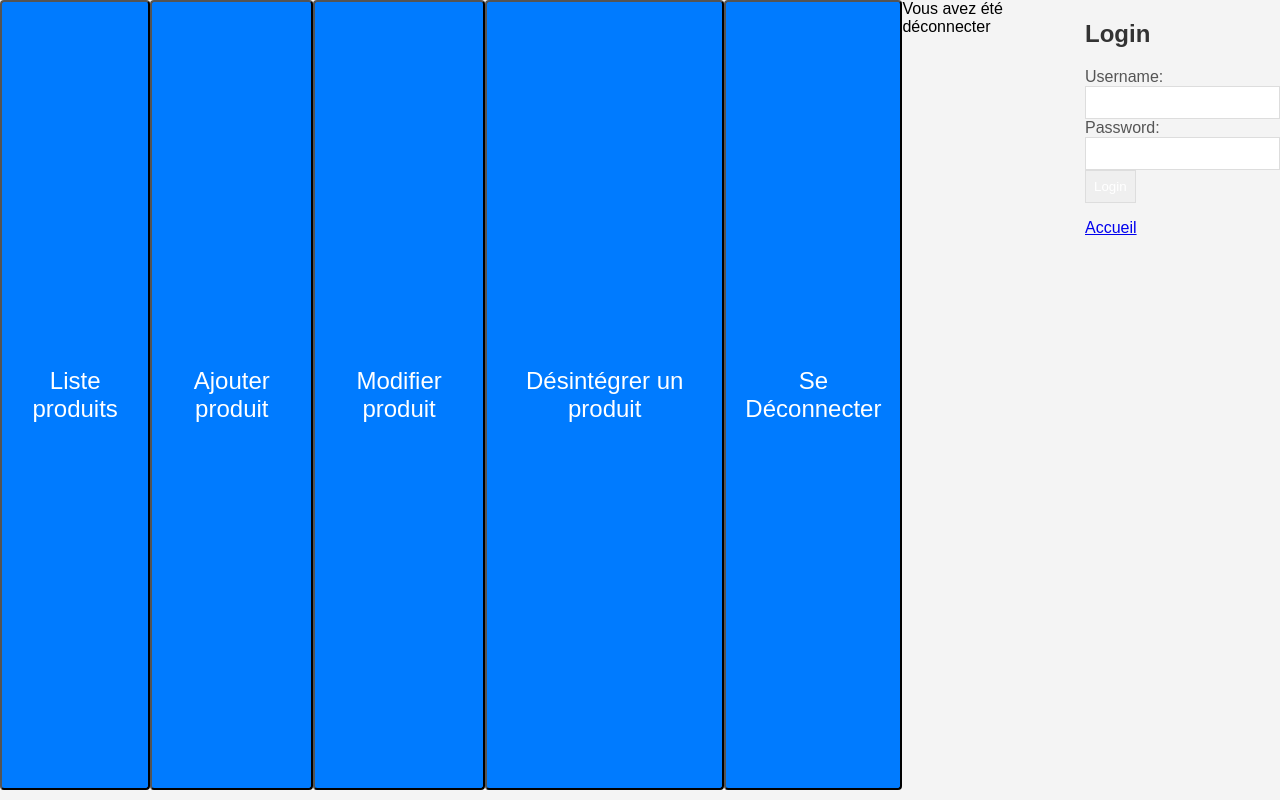
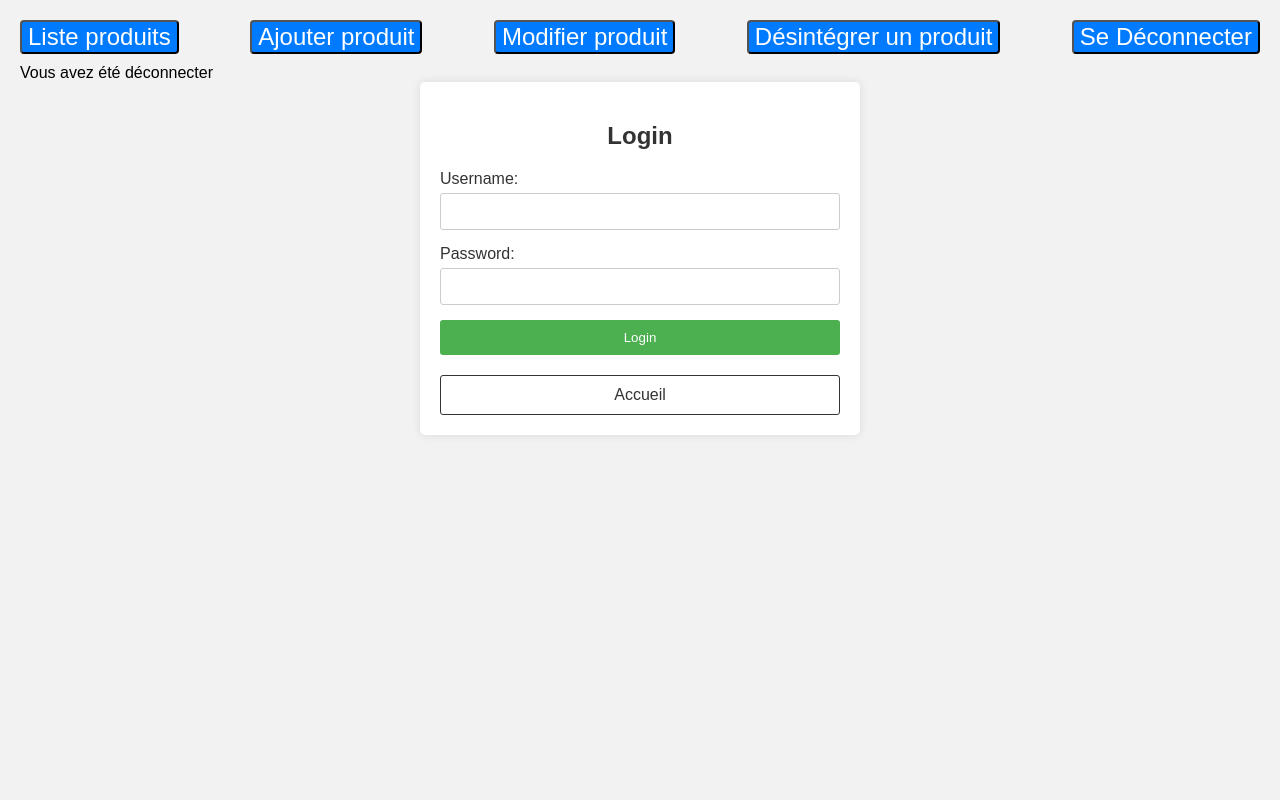
Before and after one commit to RonanLes/LPMI_2023_Groupe3, a PHP site: page /index.php?page=login&deco=y in a window 1280 px wide. Run offline with PHP 8.4, Linux system fonts and the light colour scheme; the visitor is signed in with stand-in values (Sample User, id 1).

Commit message:
madification de toutes les vues et correction de l'affichage de la page de login

```diff
--- a/app/Views/loginV.php
+++ b/app/Views/loginV.php
@@ -1,75 +1,84 @@
+<!DOCTYPE html>
+<html lang="fr">
+<head>
+  <meta charset="UTF-8">
+  <meta name="viewport" content="width=device-width, initial-scale=1.0">
+  <title>Login</title>
   <style>
-  /*login*/
     body {
-    font - family: Arial, sans - serif;
-    background - color: #f4f4f4;
-    margin: 0;
-    padding: 0;
-    display: flex;
-    flex - direction: column;
-    justify - content: center;
-    align - items: center;
-    height: 100vh;
+      font-family: Arial, sans-serif;
+      background-color: #f2f2f2;
     }
 
-  .login - container {
-    display: flex;
-    flex - direction: column;
-    align - items: center;
-    background - color: #fff;
-    border: 1px solid #ddd;
+    .login-container {
+      max-width: 400px;
+      margin: 0 auto;
+      background-color: #fff;
       padding: 20px;
-    border - radius: 8px;
-    box - shadow: 0 0 10px rgba(0, 0, 0, 0.1);
-    width: 300px;
+      border-radius: 5px;
+      box-shadow: 0 0 10px rgba(0, 0, 0, 0.1);
     }
 
-  h2 {
-    text - align: center;
+    .login-container h2 {
+      text-align: center;
       color: #333;
-    margin - bottom: 20px;
     }
 
-  label {
-    display: block;
-    margin - bottom: 8px;
-    color: #555;
+    .login-container form {
+      margin-top: 20px;
     }
 
-  input {
-    width: 100 %;
-    padding: 8px;
-    margin - bottom: 16px;
-    box - sizing: border - box;
-    border: 1px solid #ddd;
-    border - radius: 4px;
+    .login-container label {
+      display: block;
+      margin-bottom: 5px;
+      color: #333;
     }
 
-  input[type="submit"] {
-    background - color: #4caf50;
-    color: #fff;
-    cursor: pointer;
+    .login-container input[type="text"],
+    .login-container input[type="password"] {
+      width: 100%;
+      padding: 10px;
+      margin-bottom: 15px;
+      border: 1px solid #ccc;
+      border-radius: 3px;
+      box-sizing: border-box;
     }
 
-  input[type="submit"]:hover {
-    background - color: #45a049;
+    .login-container input[type="submit"] {
+      width: 100%;
+      padding: 10px;
+      background-color: #4CAF50;
+      color: #fff;
+      border: none;
+      border-radius: 3px;
+      cursor: pointer;
+      transition: background-color 0.3s;
     }
 
-  .home - button {
-    background - color: #007bff;
-    color: #fff;
-    border: none;
-    padding: 8px 16px;
-    text - decoration: none;
-    cursor: pointer;
-    border - radius: 4px;
-    margin - top: 10px;
+    .login-container input[type="submit"]:hover {
+      background-color: #45a049;
     }
 
-  .home - button:hover {
-    background - color: #0056b3;
+    .home-button {
+      display: block;
+      text-align: center;
+      margin-top: 20px;
+      text-decoration: none;
+      color: #333;
+      border: 1px solid #333;
+      padding: 10px 20px;
+      border-radius: 3px;
+      transition: background-color 0.3s;
+    }
+
+    .home-button:hover {
+      background-color: #333;
+      color: #fff;
     }
   </style>
+</head>
+<body>
+
 <div class="login-container">
   <h2>Login</h2>
 
@@ -85,3 +94,6 @@
 
   <a href="index.php" class="home-button">Accueil</a>
 </div>
+
+</body>
+</html>
--- a/app/public/index.php
+++ b/app/public/index.php
@@ -20,7 +20,7 @@
 <head>
     <meta charset="UTF-8">
     <meta name="viewport" content="width=device-width, initial-scale=1.0">
-    <title>Mon En-Tête HTML</title>
+    <title>Mon site de vente</title>
 
     <script src="script.js" defer></script>
 </head>
```
Also changed, not shown: app/Views/403.php (+12 -0 lines), app/Views/404.php (+12 -0 lines), app/Views/acceuil.php (+12 -0 lines), app/Views/create_produit_V.php (+12 -2 lines), app/Views/delete_produit_V.php (+12 -4 lines), app/Views/liste_produits_V.php (+13 -8 lines), app/Views/modify_produit_V.php (+13 -6 lines), app/Views/produit_V.php (+17 -15 lines). Lines whose indentation alone changed are shown as unchanged.
